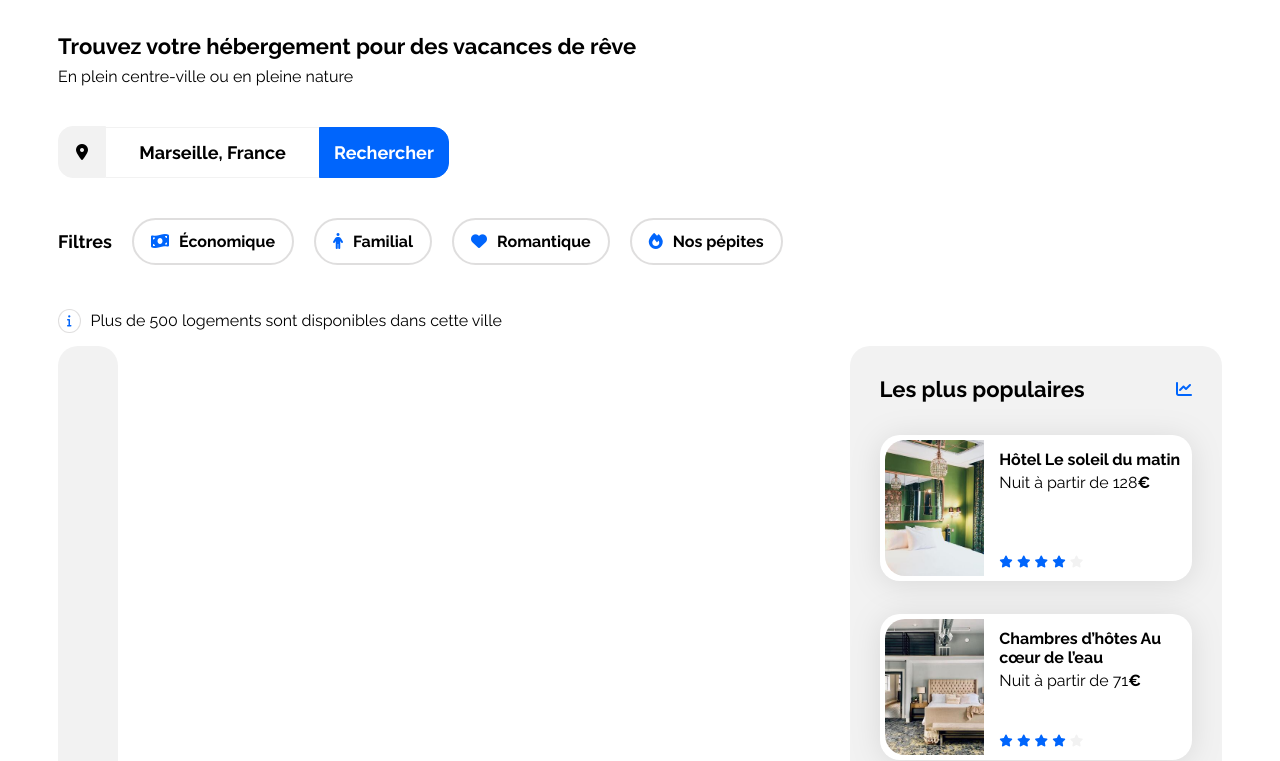
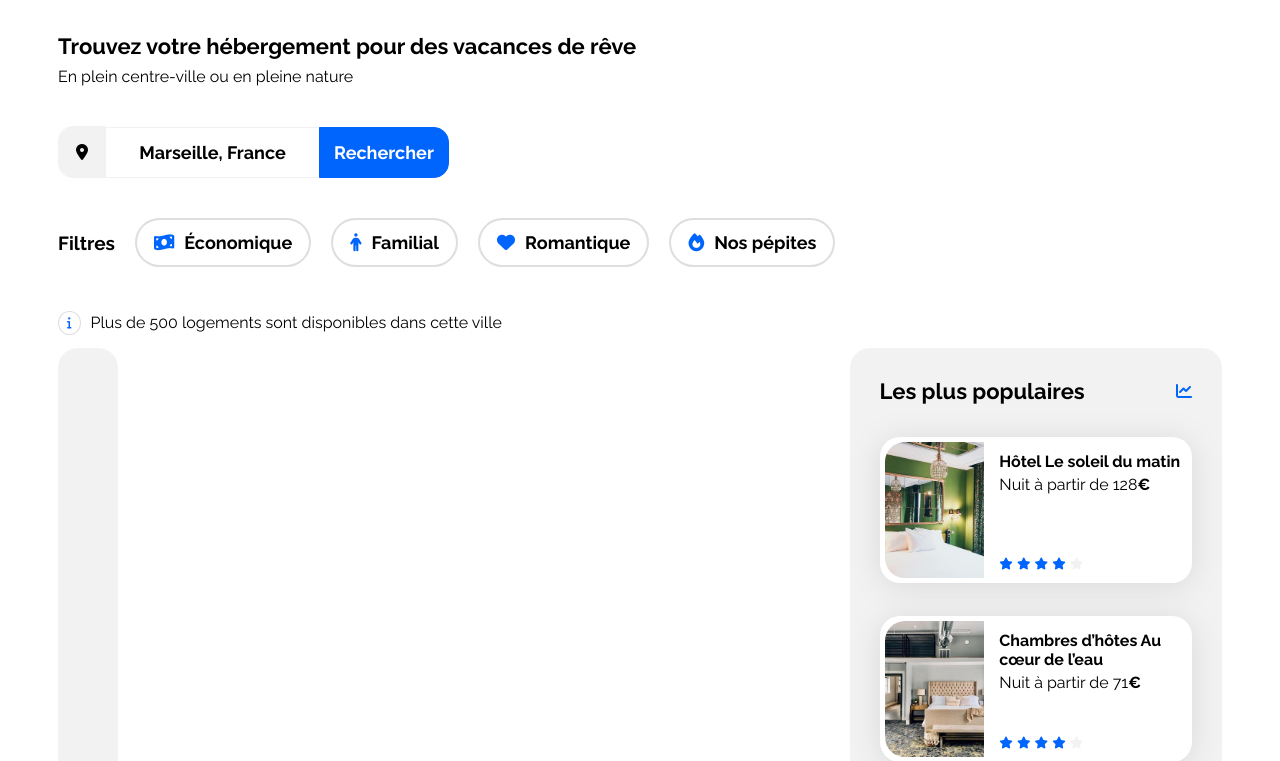
Before and after one commit to TanguyJu/Booki, a plain HTML site: page index.html in a window 1280 px wide. Shown: the part 58-819 px from the top of the page. Drawn offline with Linux system fonts and the light colour scheme.

Commit message:
Improve filters

```diff
--- a/css/style.css
+++ b/css/style.css
@@ -143,32 +143,33 @@ header a:hover {
     align-items: center;
 }
 
-.filters li {
+.choices {
     display: flex;
     flex-wrap: wrap;
-    font-size: 16px;
-    font-weight: bold;
 }
 
-.filters ul:hover {
+.filters button {
+    border: solid 2px rgba(192, 189, 189, 0.5);
+    padding: 12px 17px 12px 17px;
+    margin: 10px;
+    border-radius: 25px;
+    font-size: 18px;
+    font-weight: bold;
+    background-color: white;
+}
+
+.filters button:hover {
     background-color: var(--filter-bg-color);
 }
 
 .filters h3 {
-    font-size: 18px;
+    font-size: 19px;
     margin-right: 10px;
     font-weight: bold;
 }
 
 .filters i {
     margin-right: 10px;
-}
-
-.filters ul {
-    border: solid 2px rgba(192, 189, 189, 0.5);
-    padding: 12px 17px 12px 17px;
-    margin: 10px;
-    border-radius: 25px;
 }
 
 .info {
--- a/index.html
+++ b/index.html
@@ -44,12 +44,12 @@
 
                 <div class="filters">
                     <h3>Filtres</h3>
-                    <li>
-                        <a href=""><ul><i class="fa-solid fa-money-bill-wave"></i>Économique</ul></a>
-                        <a href=""><ul><i class="fa-solid fa-person"></i>Familial</ul></a>
-                        <a href=""><ul><i class="fa-solid fa-heart"></i>Romantique</ul></a>
-                        <a href=""><ul><i class="fa-solid fa-fire"></i>Nos pépites</ul></a>
-                    </li>
+                    <div class="choices">
+                        <button type="submit"><i class="fa-solid fa-money-bill-wave"></i>Économique</button>
+                        <button type="submit"><i class="fa-solid fa-person"></i>Familial</button>
+                        <button type="submit"><i class="fa-solid fa-heart"></i>Romantique</button>
+                        <button type="submit"><i class="fa-solid fa-fire"></i>Nos pépites</button>
+                    </div>
                 </div>
 
                 <div class="info">
```
